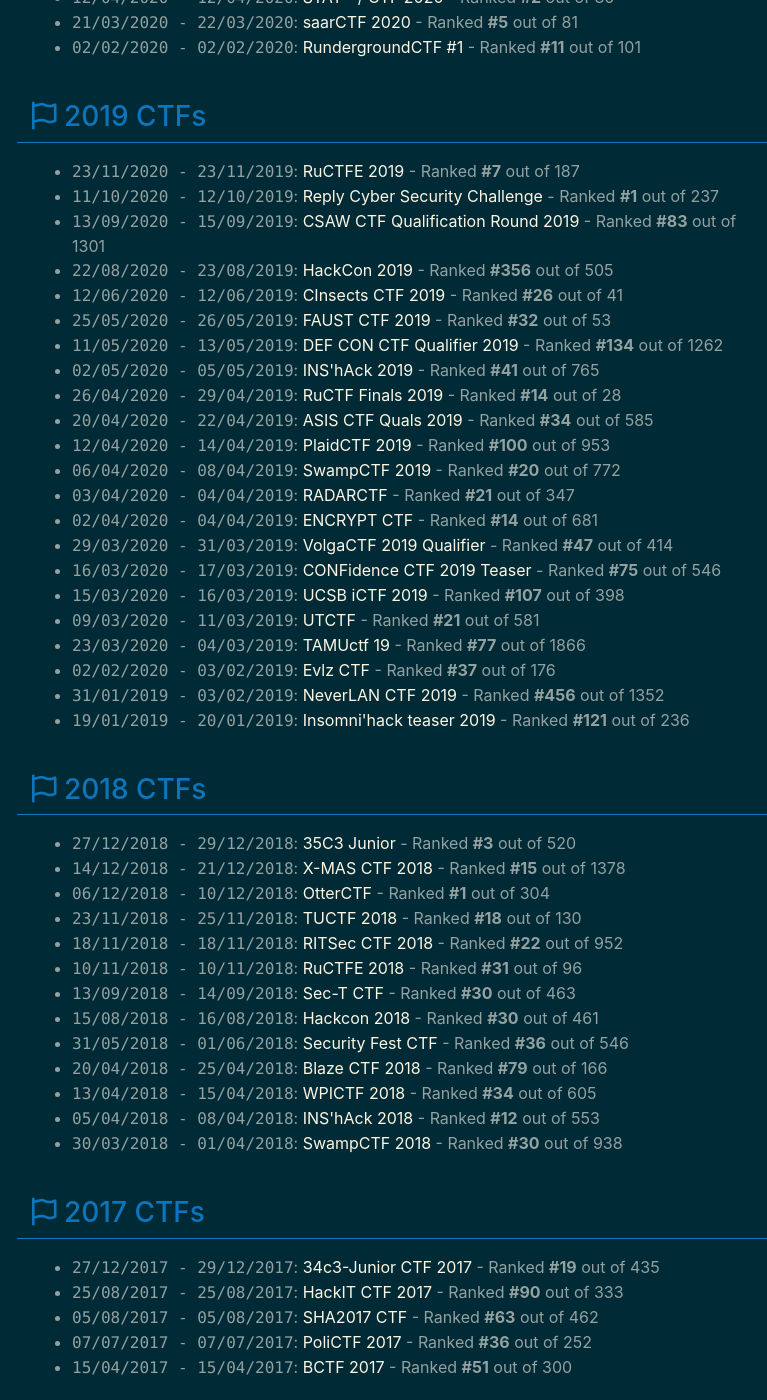
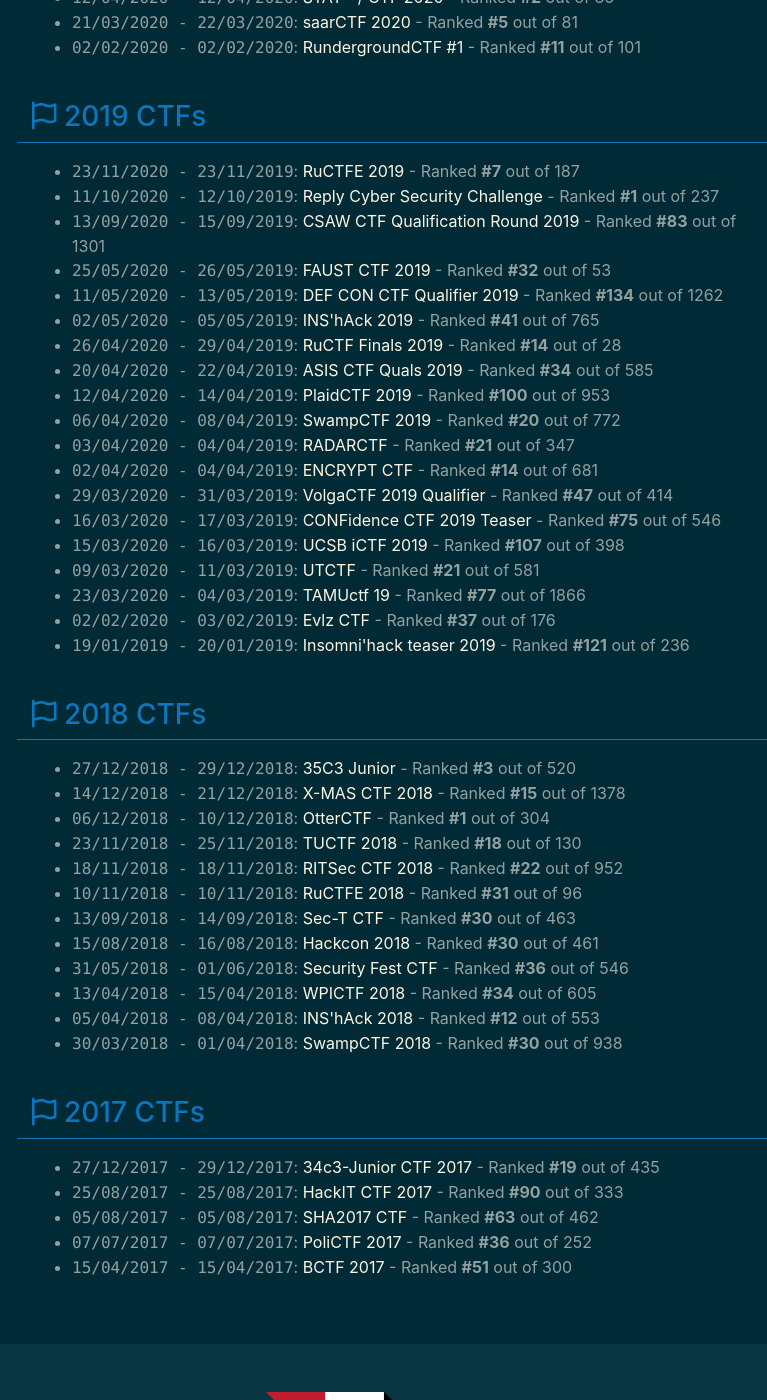
Before and after one commit to ZenHackTeam/ZenHackWebsite, a Jekyll site: the page built from ctf.html, in a window 1280 px wide and 1400 px high, scrolled down 1292 px. Shown: the whole window, without its empty margins (243-1010 px from the left). Built offline with Jekyll 4.4.1, drawn with Linux system fonts in a browser that asks for light colours; nearby versions of some CDN libraries; comment, search, counter and statistics services are not loaded.

Commit message:
Update ctf.json

```diff
--- a/_data/ctf.json
+++ b/_data/ctf.json
@@ -13,8 +13,6 @@
         {"from": "23/11/2020", "to": "23/11/2019", "name": "RuCTFE 2019", "link": "https://ctftime.org/event/906", "position": "7", "teams": "187"},
         {"from": "11/10/2020", "to": "12/10/2019", "name": "Reply Cyber Security Challenge", "link": "https://ctftime.org/event/888", "position": "1", "teams": "237"},
         {"from": "13/09/2020", "to": "15/09/2019", "name": "CSAW CTF Qualification Round 2019", "link": "https://ctftime.org/event/870", "position": "83", "teams": "1301"},
-        {"from": "22/08/2020", "to": "23/08/2019", "name": "HackCon 2019", "link": "https://ctftime.org/event/827", "position": "356", "teams": "505"},
-        {"from": "12/06/2020", "to": "12/06/2019", "name": "CInsects CTF 2019", "link": "https://ctftime.org/event/816", "position": "26", "teams": "41"},
         {"from": "25/05/2020", "to": "26/05/2019", "name": "FAUST CTF 2019", "link": "https://ctftime.org/event/776", "position": "32", "teams": "53"},
         {"from": "11/05/2020", "to": "13/05/2019", "name": "DEF CON CTF Qualifier 2019", "link": "https://ctftime.org/event/762", "position": "134", "teams": "1262"},
         {"from": "02/05/2020", "to": "05/05/2019", "name": "INS'hAck 2019", "link": "https://ctftime.org/event/763", "position": "41", "teams": "765"},
@@ -30,7 +28,6 @@
         {"from": "09/03/2020", "to": "11/03/2019", "name": "UTCTF", "link": "https://ctftime.org/event/757", "position": "21", "teams": "581"},
         {"from": "23/03/2020", "to": "04/03/2019", "name": "TAMUctf 19", "link": "https://ctftime.org/event/740", "position": "77", "teams": "1866"},
         {"from": "02/02/2020", "to": "03/02/2019", "name": "Evlz CTF", "link": "https://ctftime.org/event/723", "position": "37", "teams": "176"},
-        {"from": "31/01/2019", "to": "03/02/2019", "name": "NeverLAN CTF 2019", "link": "https://ctftime.org/event/706", "position": "456", "teams": "1352"},
         {"from": "19/01/2019", "to": "20/01/2019", "name": "Insomni'hack teaser 2019", "link": "https://ctftime.org/event/686", "position": "121", "teams": "236"}
     ],
     "2018": [
@@ -43,7 +40,6 @@
         {"from": "13/09/2018", "to": "14/09/2018", "name": "Sec-T CTF", "link": "https://ctftime.org/event/668", "position": "30", "teams": "463"},
         {"from": "15/08/2018", "to": "16/08/2018", "name": "Hackcon 2018", "link": "https://ctftime.org/event/652", "position": "30", "teams": "461"},
         {"from": "31/05/2018", "to": "01/06/2018", "name": "Security Fest CTF", "link": "https://ctftime.org/event/622", "position": "36", "teams": "546"},
-        {"from": "20/04/2018", "to": "25/04/2018", "name": "Blaze CTF 2018", "link": "https://ctftime.org/event/591", "position": "79", "teams": "166"},
         {"from": "13/04/2018", "to": "15/04/2018", "name": "WPICTF 2018", "link": "https://ctftime.org/event/600", "position": "34", "teams": "605"},
         {"from": "05/04/2018", "to": "08/04/2018", "name": "INS'hAck 2018", "link": "https://ctftime.org/event/592", "position": "12", "teams": "553"},
         {"from": "30/03/2018", "to": "01/04/2018", "name": "SwampCTF 2018", "link": "https://ctftime.org/event/590", "position": "30", "teams": "938"}
```
